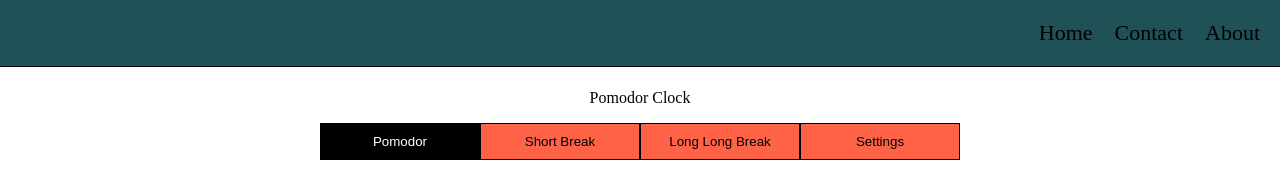
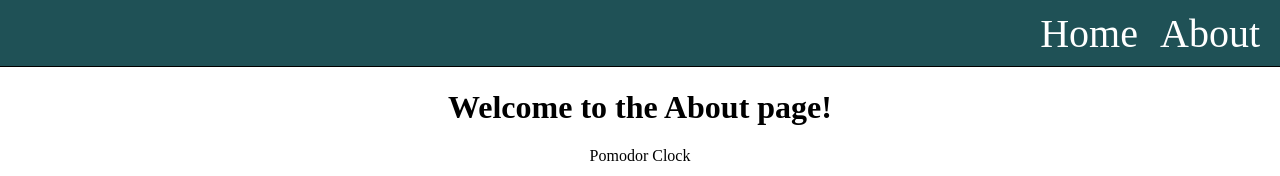
Before and after one commit to muathcs/pomodorClock, a React (Create React App) app: page /about in a window 1280 px wide. Shown: the top 176 px of the page. Built offline with nearby package versions, Linux system fonts and the light colour scheme; no server answers.

Commit message:
added a router

```diff
--- a/package.json
+++ b/package.json
@@ -10,6 +10,7 @@
     "react": "^18.2.0",
     "react-dom": "^18.2.0",
     "react-redux": "^8.0.5",
+    "react-router-dom": "^6.4.5",
     "react-scripts": "5.0.1",
     "use-sound": "^4.0.1",
     "web-vitals": "^2.1.4"
--- a/src/App.jsx
+++ b/src/App.jsx
@@ -15,6 +15,8 @@
 import NavBar from './components/NavBar';
 // import counterReducer from "./"
 import { useDispatch, useSelector } from 'react-redux';
+import { Link, Route, Routes } from 'react-router-dom';
+import About from './components/About';
 function App() {
 
   // const {count} = useSelector((state) => state.counter);
@@ -72,8 +74,10 @@
 
   return (
     <div className="App">
+
       <NavBar />
       <p>Pomodor Clock</p>
+
       <ProjectContext.Provider value={{project, setProject}}>
           <TopBar setMinutes={setMinutes} setSeconds={setSeconds} seconds={setSeconds} timer={timer} start={start} setClockType={setClockType} setPomodorTimer={setPomodorTimer} setShortBreak={setShortBreak} setLongBreak={setLongBreak}  pomodorTimer={pomodorTimer} shortBreak={shortBreak} longBreak={longBreak}/>
           <Clock minutes={minutes} seconds={seconds} />
--- /dev/null
+++ b/src/components/About.jsx
@@ -0,0 +1,15 @@
+import React from 'react'
+import { Route, Routes } from 'react-router-dom'
+import App from '../App'
+
+function About() {
+  return (
+
+      <div>
+          <h1>Welcome to the About page! </h1>
+      </div>
+
+  )
+}
+
+export default About
--- a/src/components/NavBar.jsx
+++ b/src/components/NavBar.jsx
@@ -1,14 +1,29 @@
 import React from 'react'
+import { Link, Route, Routes } from 'react-router-dom'
+import App from '../App'
+import About from './About'
 
 function NavBar() {
   return (
-    <div>
+    <>
+    <nav >
+
         <ul className='navBar'>
-            <li>Home</li>
-            <li>Contact</li>
-            <li>About</li>
+            <li>
+                <Link to="/">Home</Link>
+            </li>
+            <li>
+                <Link to="/about">About</Link>
+            </li>
         </ul>
-    </div>
+    </nav>
+    <Routes>
+        <Route path='/' element={<></>}/>
+        <Route path='/about' element={<About/>}/>
+        <Route />
+      </Routes>
+
+    </>
   )
 }
 
--- a/src/components/styles/Projects.css
+++ b/src/components/styles/Projects.css
@@ -219,6 +219,15 @@
 .navBar li{
     position: relative;
     right: 20px;
+
+}
+
+.navBar li a{
+    position: relative;
+    color: white;
+    text-decoration: none;
+    font-size: 40px;
+
 }
 
 .navBar li:hover{
--- a/src/index.js
+++ b/src/index.js
@@ -4,14 +4,18 @@
 import Settings from './components/settings';
 import store from "./redux/store";
 import {Provider} from "react-redux";
+import {BrowserRouter} from "react-router-dom"
 
 const root = ReactDOM.createRoot(document.getElementById('root'));
 root.render(
 
   // <React.StrictMode>
+
+    <BrowserRouter>
   <Provider store={store}>
     <App />
   </Provider>
+  </BrowserRouter>
 
   // {/* </React.StrictMode> */}
 );
```
Also changed, not shown: 1 other file (tests, documents, lock files or other folders).
